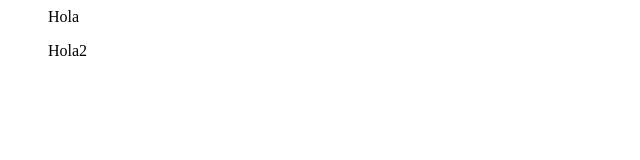
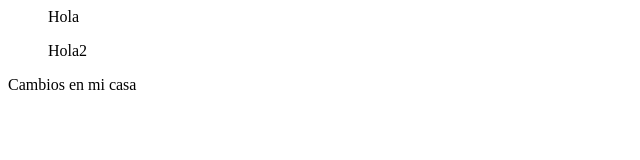
Before and after one commit to Oscaar19/FirstProject, a plain HTML site: page index.html in a window 1280 px wide. Shown: the whole page, without its empty margins (0-640 px from the left). Drawn offline with Linux system fonts and the light colour scheme.

Commit message:
añadidos los cambios desde casa

```diff
--- a/index.html
+++ b/index.html
@@ -4,3 +4,4 @@
 <ul>
     <a>Hola2</a>
 </ul>
+<a>Cambios en mi casa</a>
```
